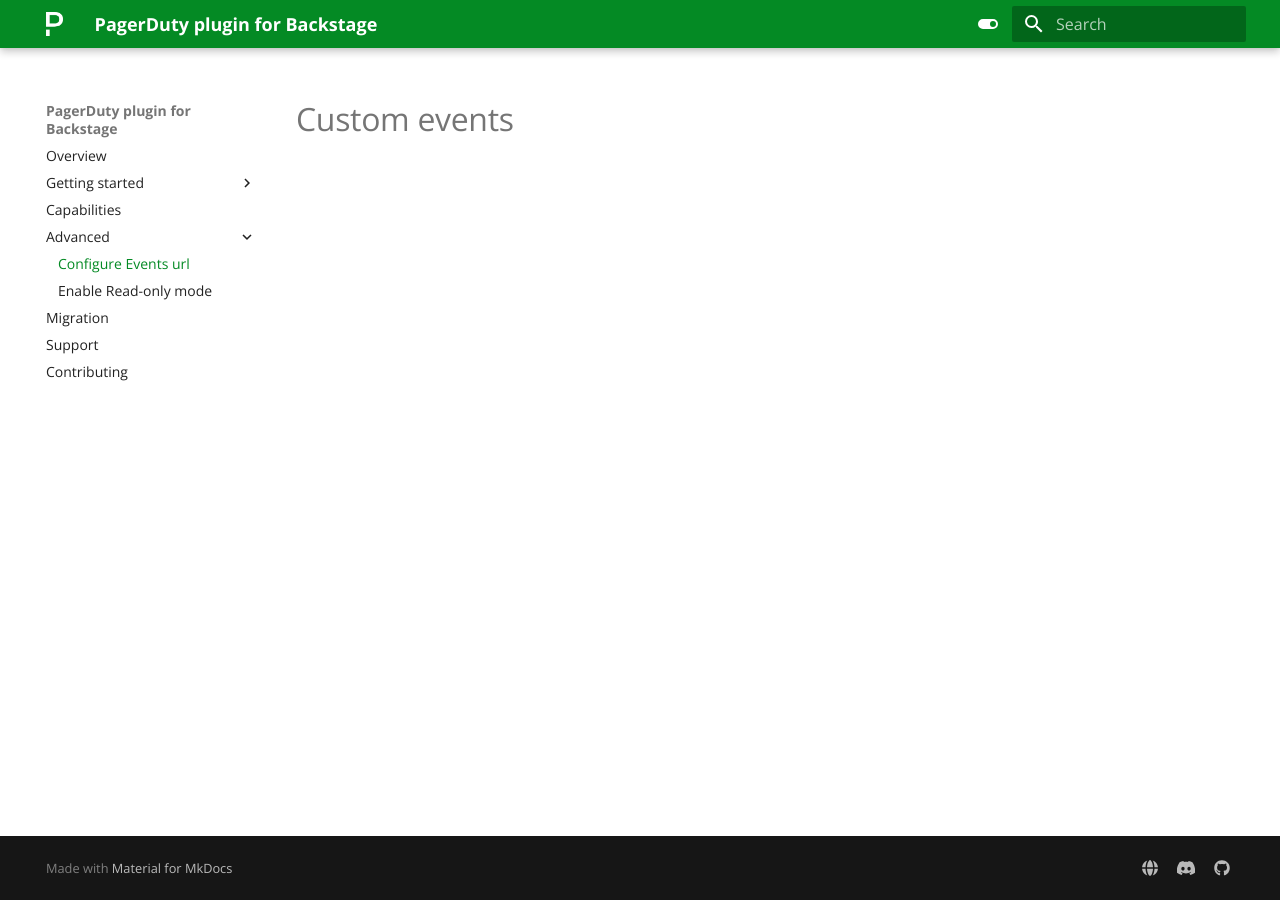
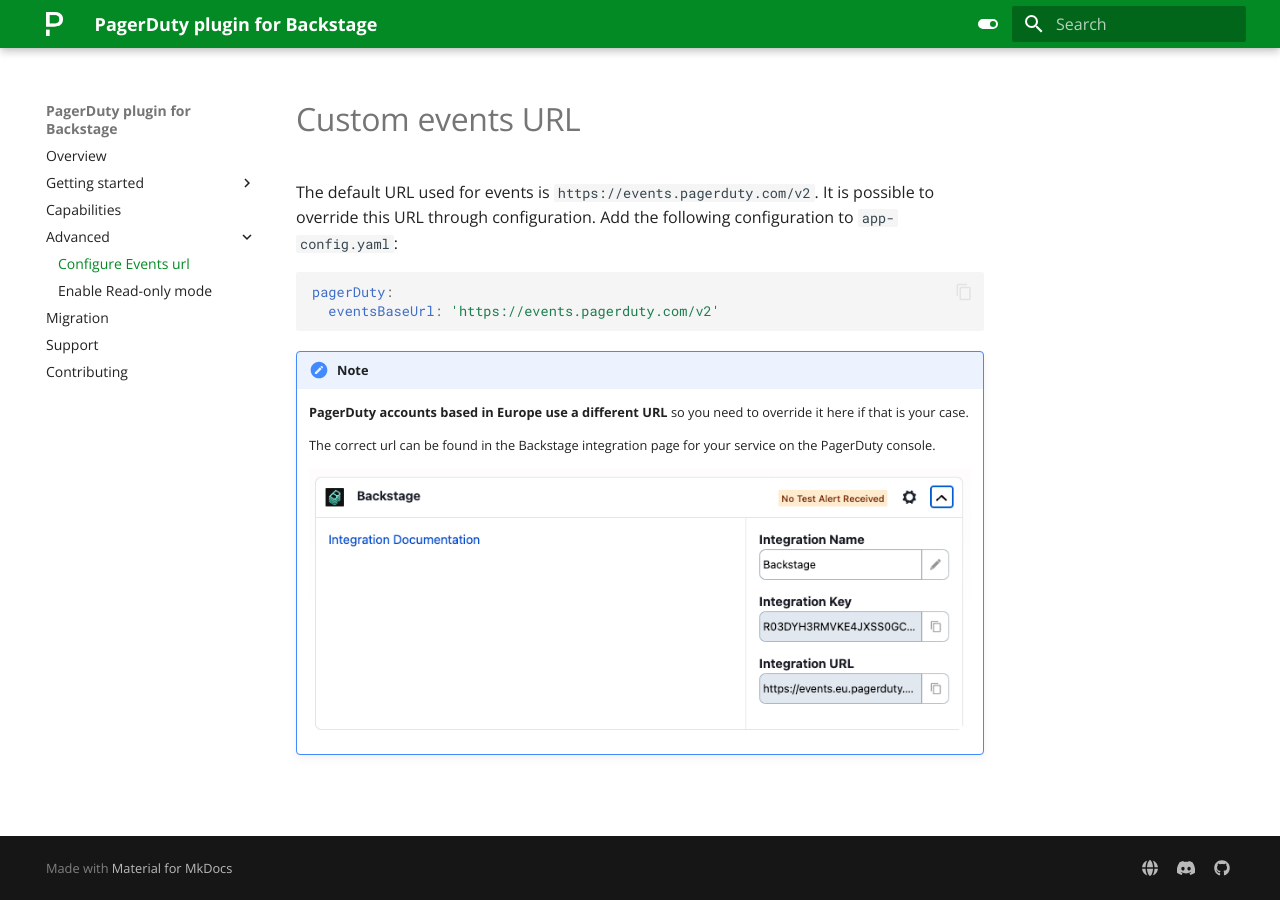
Before and after one commit to PagerDuty/backstage-plugin-docs, an MkDocs documentation site: the page built from docs/advanced/configure-events-url.md, in a window 1280 px wide. Built offline with MkDocs 1.6.1 and Material for MkDocs 9.7.7, drawn with Linux system fonts in a browser that asks for light colours.

Commit message:
docs(custom events url): :memo: add docs on custom events url
add docs on custom events url

Signed-off-by: Tiago Barbosa <tbarbos@hotmail.com>

````diff
--- a/docs/advanced/configure-events-url.md
+++ b/docs/advanced/configure-events-url.md
@@ -1 +1,15 @@
-# Custom events
+# Custom events URL
+
+The default URL used for events is `https://events.pagerduty.com/v2`. It is possible to override this URL through configuration. Add the following configuration to `app-config.yaml`:
+
+```yaml
+pagerDuty:
+  eventsBaseUrl: 'https://events.pagerduty.com/v2'
+```
+
+!!! note
+    **PagerDuty accounts based in Europe use a different URL** so you need to override it here if that is your case.
+
+    The correct url can be found in the Backstage integration page for your service on the PagerDuty console.
+
+    ![integration-events-api-url](../images/create-backstage-service-integration.png)
````
